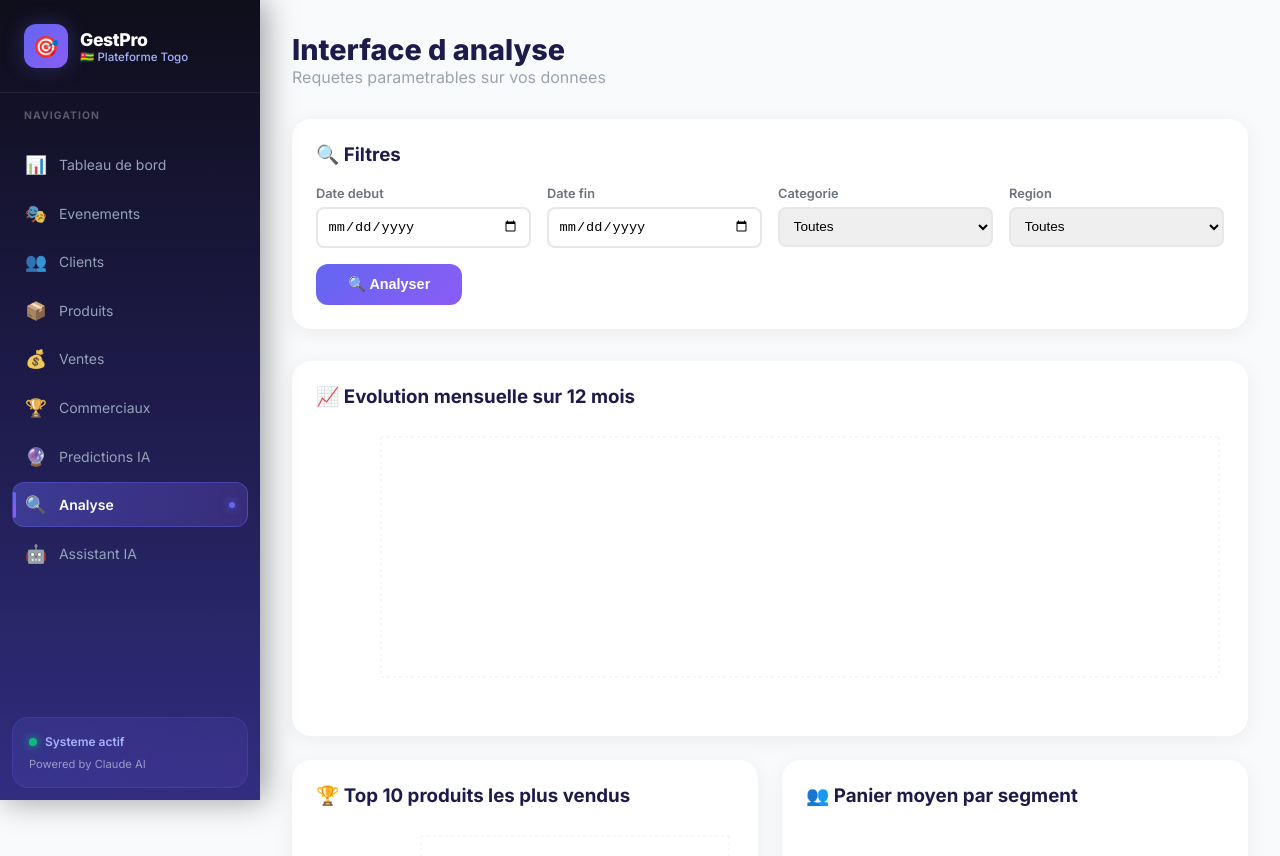
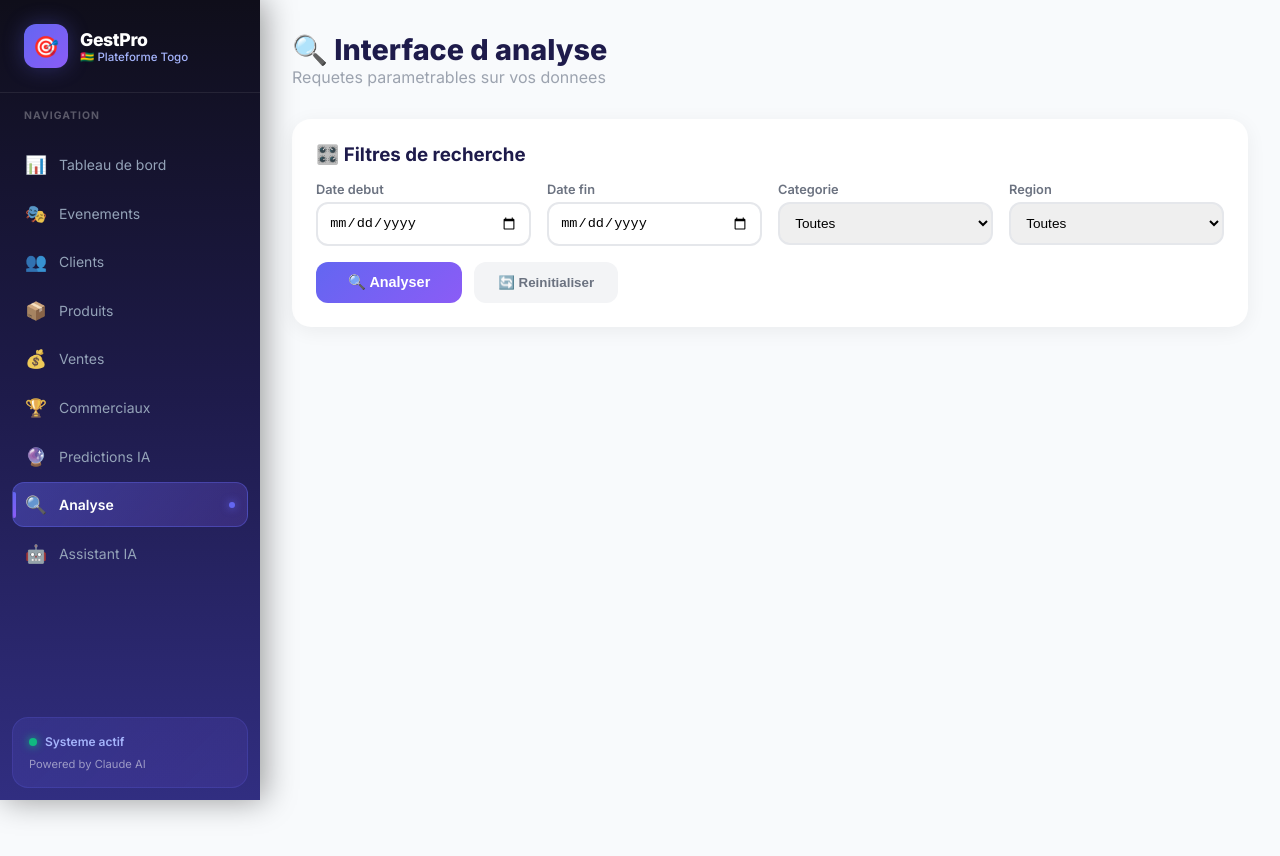
Before and after one commit to holikou08-debug/gestpro, a React app in the folder frontend/: page /analyse in a window 1280 px wide. Shown: the top 856 px of the page. After the commit the page ends 800 px from the top, so only its background shows below. Built offline with nearby package versions, Linux system fonts and the light colour scheme; the HTML template or start-up script is replaced by a standard one.

Commit message:
Interface analyse complete avec filtres dynamiques

```diff
--- a/frontend/src/pages/Analyse.jsx
+++ b/frontend/src/pages/Analyse.jsx
@@ -1,8 +1,9 @@
+// PAGE ANALYSE - Interface d'analyse avec requetes parametrables
 import React, { useEffect, useState } from 'react';
 import { LineChart, Line, BarChart, Bar, XAxis, YAxis, CartesianGrid, Tooltip, ResponsiveContainer, Cell } from 'recharts';
 import axios from 'axios';
 
-const API = 'https://gestpro-backend.onrender.com/api';
+const API = 'http://localhost:5000/api';
 const COLORS = ['#6366f1','#8b5cf6','#06b6d4','#10b981','#f59e0b','#ef4444'];
 
 export default function Analyse() {
@@ -12,93 +13,90 @@ export default function Analyse() {
   const [conversion, setConversion] = useState(null);
   const [evolution, setEvolution] = useState([]);
   const [loading, setLoading] = useState(false);
-  const [filters, setFilters] = useState({ debut:'', fin:'', categorie:'', region:'' });
+  const [chartKey, setChartKey] = useState(0);
+  const [debut, setDebut] = useState('');
+  const [fin, setFin] = useState('');
+  const [categorie, setCategorie] = useState('');
+  const [region, setRegion] = useState('');
 
-  useEffect(() => {
-    chargerDonnees();
-  }, []);
+  useEffect(() => { chargerDonnees('','','',''); }, []);
 
-  const chargerDonnees = async () => {
+  const chargerDonnees = async (d, f, cat, reg) => {
     setLoading(true);
     try {
-      const params = new URLSearchParams();
-      if(filters.debut) params.append('debut', filters.debut);
-      if(filters.fin) params.append('fin', filters.fin);
-      if(filters.categorie) params.append('categorie', filters.categorie);
-      if(filters.region) params.append('region', filters.region);
+      let params = '';
+      if(d) params += 'debut='+d+'&';
+      if(f) params += 'fin='+f+'&';
+      if(cat) params += 'categorie='+cat+'&';
+      if(reg) params += 'region='+reg+'&';
 
       const [caRes, topRes, panierRes, convRes, evolRes] = await Promise.all([
-        axios.get(`${API}/analytics/ca?${params}`),
-        axios.get(`${API}/analytics/top-produits?${params}`),
-        axios.get(`${API}/analytics/panier-segment`),
-        axios.get(`${API}/analytics/conversion`),
-        axios.get(`${API}/analytics/evolution`),
+        axios.get(API+'/analytics/ca?'+params),
+        axios.get(API+'/analytics/top-produits?'+params),
+        axios.get(API+'/analytics/panier-segment'),
+        axios.get(API+'/analytics/conversion'),
+        axios.get(API+'/analytics/evolution?'+params),
       ]);
       setCA(caRes.data);
       setTopProduits(topRes.data);
       setPanierSegment(panierRes.data);
       setConversion(convRes.data);
       setEvolution(evolRes.data);
+      setChartKey(k=>k+1);
     } catch(err) { console.error(err); }
     setLoading(false);
   };
 
+  const handleAnalyser = () => chargerDonnees(debut, fin, categorie, region);
+
   return (
     <div style={{padding:'2rem',background:'#f8fafc',minHeight:'100vh'}}>
       <div style={{marginBottom:'2rem'}}>
-        <h1 style={{fontSize:'1.8rem',fontWeight:'800',color:'#1e1b4b'}}>Interface d analyse</h1>
+        <h1 style={{fontSize:'1.8rem',fontWeight:'800',color:'#1e1b4b'}}>🔍 Interface d analyse</h1>
         <p style={{color:'#9ca3af'}}>Requetes parametrables sur vos donnees</p>
       </div>
 
       {/* Filtres */}
       <div style={{background:'white',borderRadius:'1.2rem',padding:'1.5rem',boxShadow:'0 4px 20px rgba(0,0,0,0.06)',marginBottom:'2rem'}}>
-        <h3 style={{color:'#1e1b4b',fontWeight:'700',marginBottom:'1rem'}}>🔍 Filtres</h3>
+        <h3 style={{color:'#1e1b4b',fontWeight:'700',marginBottom:'1rem'}}>🎛️ Filtres de recherche</h3>
         <div style={{display:'grid',gridTemplateColumns:'repeat(4,1fr)',gap:'1rem',marginBottom:'1rem'}}>
           <div>
-            <label style={{fontSize:'0.8rem',color:'#6b7280',fontWeight:'600'}}>Date debut</label>
-            <input type="date" value={filters.debut} onChange={e=>setFilters({...filters,debut:e.target.value})}
-              style={{width:'100%',padding:'0.6rem',borderRadius:'0.5rem',border:'2px solid #e5e7eb',fontSize:'0.85rem',marginTop:'0.3rem'}}/>
+            <label style={{fontSize:'0.8rem',color:'#6b7280',fontWeight:'600',display:'block',marginBottom:'0.3rem'}}>Date debut</label>
+            <input type="date" value={debut} onChange={e=>setDebut(e.target.value)}
+              style={{width:'100%',padding:'0.7rem',borderRadius:'0.75rem',border:'2px solid #e5e7eb',fontSize:'0.85rem'}}/>
           </div>
           <div>
-            <label style={{fontSize:'0.8rem',color:'#6b7280',fontWeight:'600'}}>Date fin</label>
-            <input type="date" value={filters.fin} onChange={e=>setFilters({...filters,fin:e.target.value})}
-              style={{width:'100%',padding:'0.6rem',borderRadius:'0.5rem',border:'2px solid #e5e7eb',fontSize:'0.85rem',marginTop:'0.3rem'}}/>
+            <label style={{fontSize:'0.8rem',color:'#6b7280',fontWeight:'600',display:'block',marginBottom:'0.3rem'}}>Date fin</label>
+            <input type="date" value={fin} onChange={e=>setFin(e.target.value)}
+              style={{width:'100%',padding:'0.7rem',borderRadius:'0.75rem',border:'2px solid #e5e7eb',fontSize:'0.85rem'}}/>
           </div>
           <div>
-            <label style={{fontSize:'0.8rem',color:'#6b7280',fontWeight:'600'}}>Categorie</label>
-            <select value={filters.categorie} onChange={e=>setFilters({...filters,categorie:e.target.value})}
-              style={{width:'100%',padding:'0.6rem',borderRadius:'0.5rem',border:'2px solid #e5e7eb',fontSize:'0.85rem',marginTop:'0.3rem'}}>
+            <label style={{fontSize:'0.8rem',color:'#6b7280',fontWeight:'600',display:'block',marginBottom:'0.3rem'}}>Categorie</label>
+            <select value={categorie} onChange={e=>setCategorie(e.target.value)}
+              style={{width:'100%',padding:'0.7rem',borderRadius:'0.75rem',border:'2px solid #e5e7eb',fontSize:'0.85rem'}}>
               <option value="">Toutes</option>
-              <option value="Electronique">Electronique</option>
-              <option value="Tissus">Tissus</option>
-              <option value="Alimentation">Alimentation</option>
-              <option value="Sport">Sport</option>
-              <option value="Maison">Maison</option>
-              <option value="Beaute">Beaute</option>
-              <option value="Agriculture">Agriculture</option>
-              <option value="Artisanat">Artisanat</option>
+              {['Electronique','Tissus','Alimentation','Sport','Maison','Beaute','Agriculture','Artisanat'].map(c=><option key={c} value={c}>{c}</option>)}
             </select>
           </div>
           <div>
-            <label style={{fontSize:'0.8rem',color:'#6b7280',fontWeight:'600'}}>Region</label>
-            <select value={filters.region} onChange={e=>setFilters({...filters,region:e.target.value})}
-              style={{width:'100%',padding:'0.6rem',borderRadius:'0.5rem',border:'2px solid #e5e7eb',fontSize:'0.85rem',marginTop:'0.3rem'}}>
+            <label style={{fontSize:'0.8rem',color:'#6b7280',fontWeight:'600',display:'block',marginBottom:'0.3rem'}}>Region</label>
+            <select value={region} onChange={e=>setRegion(e.target.value)}
+              style={{width:'100%',padding:'0.7rem',borderRadius:'0.75rem',border:'2px solid #e5e7eb',fontSize:'0.85rem'}}>
               <option value="">Toutes</option>
-              <option value="Lome">Lome</option>
-              <option value="Sokode">Sokode</option>
-              <option value="Kara">Kara</option>
-              <option value="Atakpame">Atakpame</option>
-              <option value="Dapaong">Dapaong</option>
-              <option value="Tsevie">Tsevie</option>
-              <option value="Aneho">Aneho</option>
-              <option value="Bassar">Bassar</option>
+              {['Lome','Sokode','Kara','Atakpame','Dapaong','Tsevie','Aneho','Bassar'].map(r=><option key={r} value={r}>{r}</option>)}
             </select>
           </div>
         </div>
-        <button onClick={chargerDonnees} disabled={loading}
+        <div style={{display:'flex',gap:'0.75rem'}}>
+          <button onClick={handleAnalyser} disabled={loading}
             style={{padding:'0.75rem 2rem',background:'linear-gradient(135deg,#6366f1,#8b5cf6)',color:'white',border:'none',borderRadius:'0.75rem',cursor:'pointer',fontWeight:'600',fontSize:'0.9rem'}}>
-          {loading ? 'Chargement...' : '🔍 Analyser'}
+            {loading ? '⏳ Chargement...' : '🔍 Analyser'}
           </button>
+          <button onClick={()=>{ setDebut(''); setFin(''); setCategorie(''); setRegion(''); chargerDonnees('','','',''); }}
+            style={{padding:'0.75rem 1.5rem',background:'#f3f4f6',color:'#6b7280',border:'none',borderRadius:'0.75rem',cursor:'pointer',fontWeight:'600'}}>
+            🔄 Reinitialiser
+          </button>
+        </div>
       </div>
 
       {/* KPIs CA */}
@@ -121,10 +119,11 @@ export default function Analyse() {
       )}
 
       {/* Evolution 12 mois */}
+      {evolution.length>0 && (
         <div style={{background:'white',borderRadius:'1.2rem',padding:'1.5rem',boxShadow:'0 4px 20px rgba(0,0,0,0.06)',marginBottom:'1.5rem'}}>
           <h3 style={{color:'#1e1b4b',fontWeight:'700',marginBottom:'1.5rem'}}>📈 Evolution mensuelle sur 12 mois</h3>
           <ResponsiveContainer width="100%" height={280}>
-          <LineChart data={evolution}>
+            <LineChart key={chartKey} data={evolution}>
               <CartesianGrid strokeDasharray="3 3" stroke="#f0f0f0"/>
               <XAxis dataKey="mois" tick={{fill:'#9ca3af',fontSize:11}}/>
               <YAxis tick={{fill:'#9ca3af',fontSize:11}} tickFormatter={v=>Math.round(v/1000)+'K'}/>
@@ -133,9 +132,11 @@ export default function Analyse() {
             </LineChart>
           </ResponsiveContainer>
         </div>
+      )}
 
       <div style={{display:'grid',gridTemplateColumns:'1fr 1fr',gap:'1.5rem',marginBottom:'1.5rem'}}>
         {/* Top 10 produits */}
+        {topProduits.length>0 && (
           <div style={{background:'white',borderRadius:'1.2rem',padding:'1.5rem',boxShadow:'0 4px 20px rgba(0,0,0,0.06)'}}>
             <h3 style={{color:'#1e1b4b',fontWeight:'700',marginBottom:'1.5rem'}}>🏆 Top 10 produits les plus vendus</h3>
             <ResponsiveContainer width="100%" height={280}>
@@ -150,29 +151,32 @@ export default function Analyse() {
               </BarChart>
             </ResponsiveContainer>
           </div>
+        )}
 
         {/* Panier moyen par segment */}
+        {panierSegment.length>0 && (
           <div style={{background:'white',borderRadius:'1.2rem',padding:'1.5rem',boxShadow:'0 4px 20px rgba(0,0,0,0.06)'}}>
             <h3 style={{color:'#1e1b4b',fontWeight:'700',marginBottom:'1.5rem'}}>👥 Panier moyen par segment</h3>
-          <div style={{display:'flex',flexDirection:'column',gap:'1rem',marginBottom:'1.5rem'}}>
+            <div style={{display:'flex',flexDirection:'column',gap:'1rem'}}>
               {panierSegment.map((s,i)=>(
                 <div key={i} style={{padding:'1rem',borderRadius:'0.75rem',background:COLORS[i]+'15',border:'1px solid '+COLORS[i]+'30'}}>
                   <div style={{display:'flex',justifyContent:'space-between',marginBottom:'0.5rem'}}>
                     <span style={{fontWeight:'700',color:'#1e1b4b',textTransform:'capitalize'}}>{s.segment}</span>
                     <span style={{fontWeight:'800',color:COLORS[i]}}>{s.panierMoyen.toLocaleString('fr')} FCFA</span>
                   </div>
-                <div style={{fontSize:'0.8rem',color:'#6b7280'}}>{s.nbVentes} ventes — CA total : {s.totalCA.toLocaleString('fr')} FCFA</div>
+                  <div style={{fontSize:'0.8rem',color:'#6b7280'}}>{s.nbVentes} ventes — CA : {s.totalCA.toLocaleString('fr')} FCFA</div>
                 </div>
               ))}
             </div>
           </div>
+        )}
       </div>
 
       {/* Taux de conversion */}
       {conversion && (
         <div style={{background:'white',borderRadius:'1.2rem',padding:'1.5rem',boxShadow:'0 4px 20px rgba(0,0,0,0.06)'}}>
           <h3 style={{color:'#1e1b4b',fontWeight:'700',marginBottom:'1.5rem'}}>🔄 Taux de conversion clients</h3>
-          <div style={{display:'grid',gridTemplateColumns:'repeat(4,1fr)',gap:'1rem'}}>
+          <div style={{display:'grid',gridTemplateColumns:'repeat(4,1fr)',gap:'1rem',marginBottom:'1rem'}}>
             {[
               ['Total clients',conversion.total,'#6366f1'],
               ['Clients actifs',conversion.nbActifs,'#10b981'],
@@ -185,12 +189,11 @@ export default function Analyse() {
               </div>
             ))}
           </div>
-          <div style={{marginTop:'1rem',background:'#f8fafc',borderRadius:'0.75rem',padding:'1rem'}}>
-            <div style={{display:'flex',alignItems:'center',gap:'0.5rem',marginBottom:'0.5rem'}}>
-              <div style={{height:'12px',background:'#10b981',borderRadius:'6px',width:conversion.tauxConversion+'%',transition:'width 1s ease'}}></div>
-              <span style={{fontSize:'0.8rem',color:'#10b981',fontWeight:'700'}}>{conversion.tauxConversion}% actifs</span>
+          <div style={{background:'#f8fafc',borderRadius:'0.75rem',padding:'1rem'}}>
+            <div style={{height:'12px',background:'#e5e7eb',borderRadius:'6px',overflow:'hidden'}}>
+              <div style={{height:'100%',width:conversion.tauxConversion+'%',background:'linear-gradient(135deg,#10b981,#059669)',borderRadius:'6px',transition:'width 1s ease'}}></div>
             </div>
-            <div style={{fontSize:'0.8rem',color:'#6b7280'}}>Un client est considere inactif sans achat depuis 3 mois</div>
+            <div style={{fontSize:'0.8rem',color:'#6b7280',marginTop:'0.5rem'}}>Un client est inactif sans achat depuis 3 mois</div>
           </div>
         </div>
       )}
```
Also changed, not shown: 1 other file (tests, documents, lock files or other folders). Lines whose indentation alone changed are shown as unchanged.
